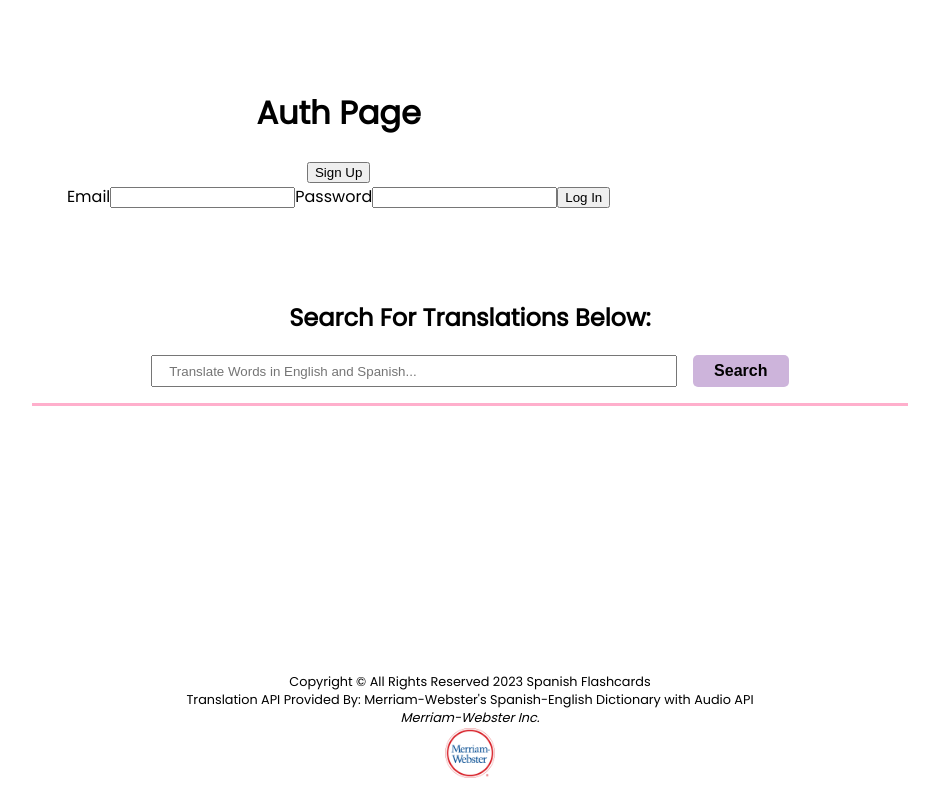
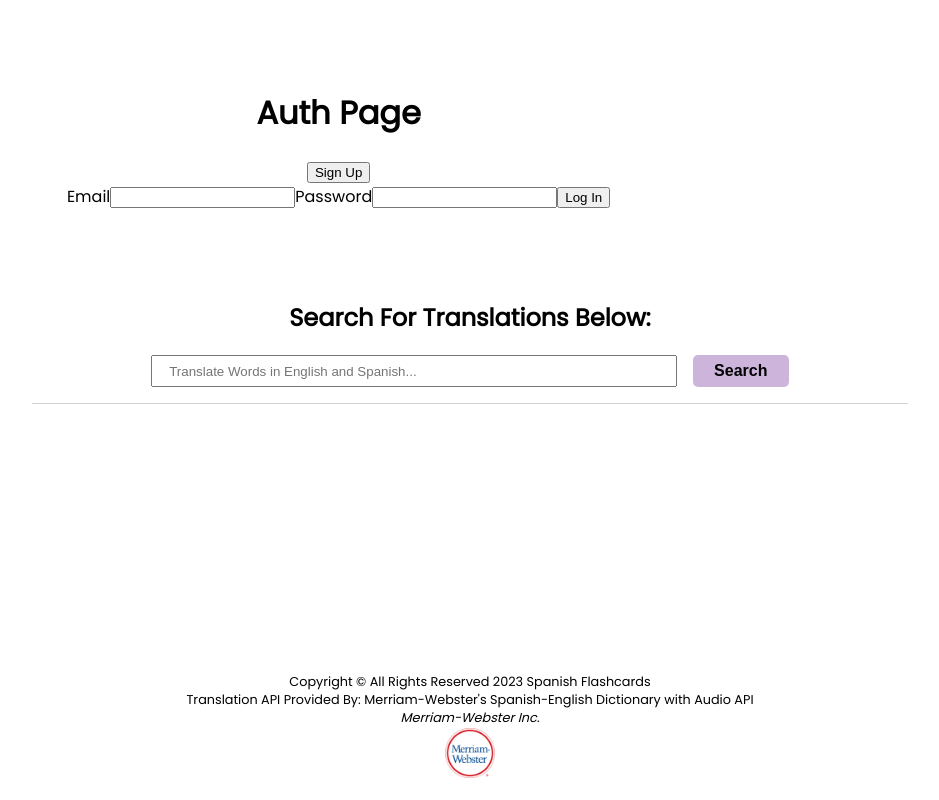
Before and after one commit to al-brooks/spanish-flashcards-client, a React (Create React App) app: page / in a window 1280 px wide. Shown: the whole page, without its empty margins (170-1109 px from the left). Built offline with nearby package versions, Linux system fonts and the light colour scheme.

Commit message:
adds to search styles

```diff
--- a/src/components/TranslateForm/TranslateForm.css
+++ b/src/components/TranslateForm/TranslateForm.css
@@ -1,6 +1,6 @@
 .TranslateForm form {
   padding-bottom: 2vmin;
-  border-bottom: 3px solid var(--color-three);
+  border-bottom: 1px solid lightgray;
 }
 
 .TranslateForm form input {
--- a/src/index.css
+++ b/src/index.css
@@ -99,7 +99,7 @@ a:hover {
 }
 
 .card-wrapper {
-  margin: 4vmin;
+  margin-top: 2vmin;
 }
 
 .card {
```
